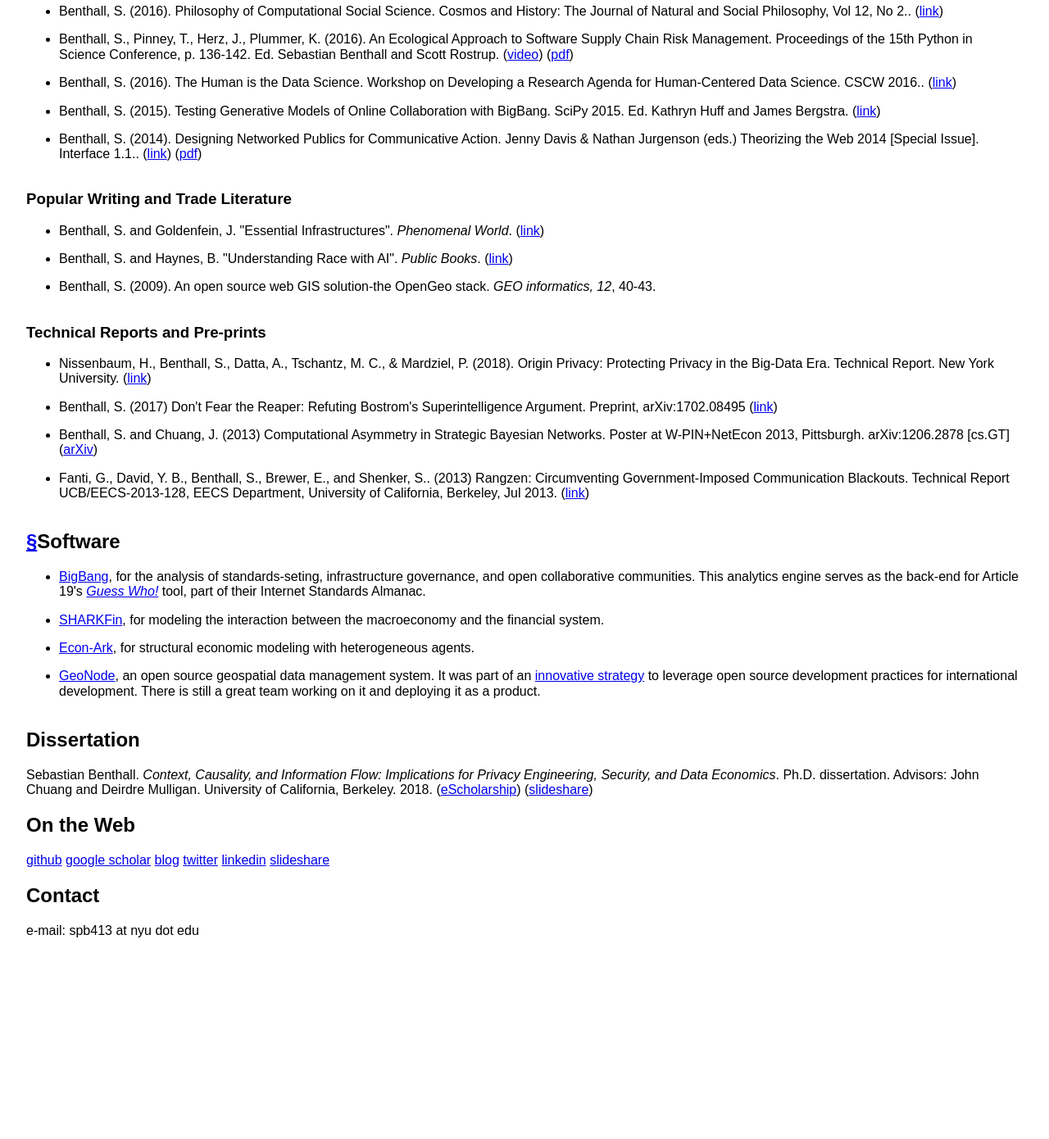
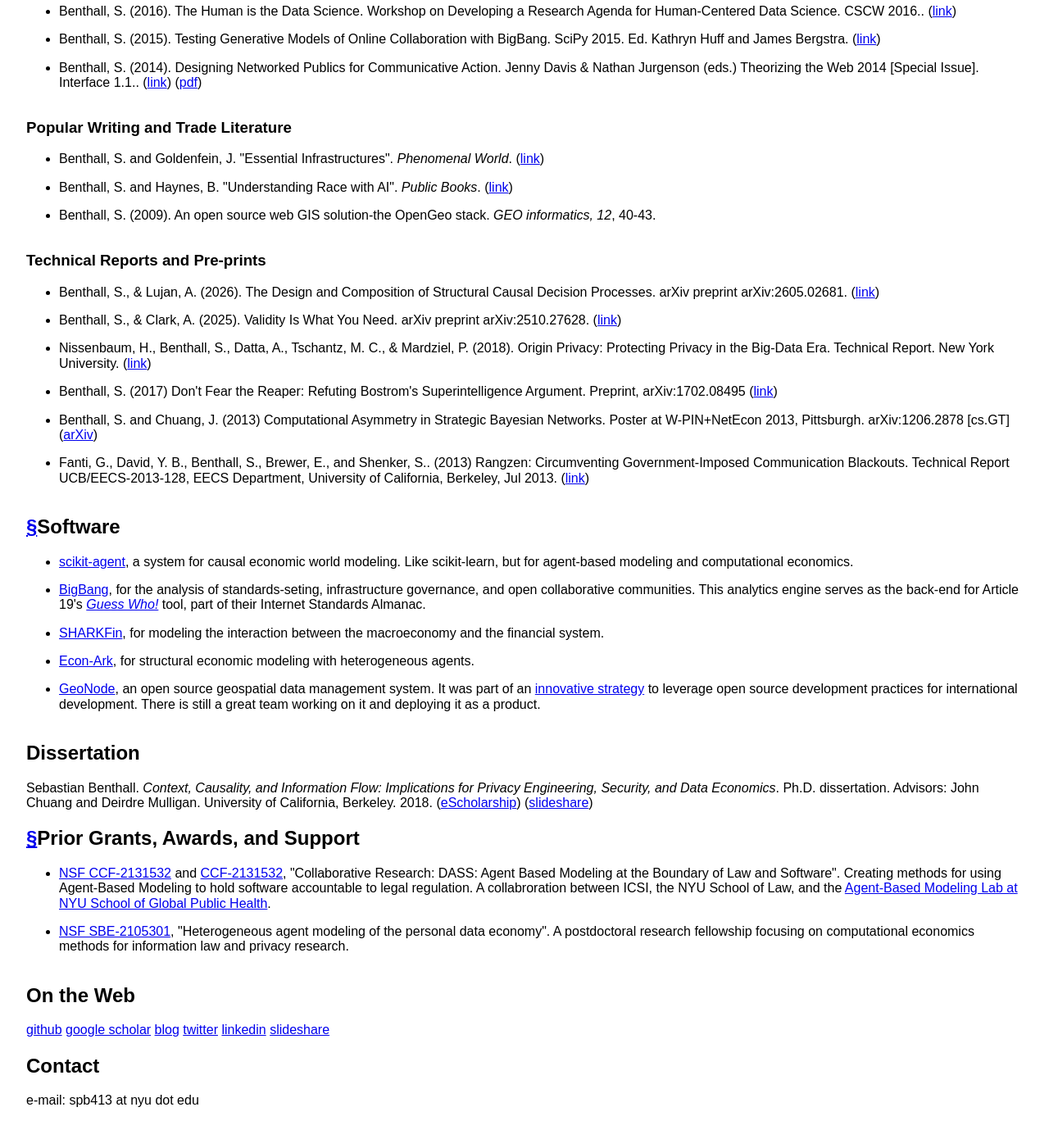
Before and after one commit to sbenthall/personal_website, a Jekyll site: the page built from index.md, in a window 1280 px wide and 1400 px high, scrolled down 1399 px. Shown: the top 1390 px of the window at 82% size. Built offline with Jekyll 4.4.1, drawn with Linux system fonts in a browser that asks for light colours; nearby versions of some CDN libraries; before the commit the page ends 2592 px from its top, so only the background shows below that; some of the changed text lies outside the part shown.

Commit message:
rejigger index content to foreground scikit-agent, new awards section for past work

```diff
--- a/index.md
+++ b/index.md
@@ -12,12 +12,9 @@
 
 <h2 id="projects"><a href="#projects">&sect;</a> Current Projects</h2>
 
-* Building a new open source computational economics tool that combines causal game theory and deep learning econometrics.
+* Building <a href="https://scikit-agent.org">scikit-agent</a>, a causal economic world modeling system and scientific library. This combines causal game theory and deep learning econometrics. Applying this to AI system and regulatory design.
 * Designing fiduciary artificial intelligence. Fiduciaries are trusted roles in society with specific legal duties. How can these duties inform the design of Trustworthy AI? What organizations can help standardize what fiduciary duties mean for AI? Supported by the Future of Life Foundation.
 * Envisioning new directions for computer and information science research for positive change to the <em>sociotechnical ecosystem</em>. Supported by <a href="https://www.nsf.gov/awardsearch/showAward?AWD_ID=2437745&HistoricalAwards=false">NSF #2437745</a>.
-* Developing Contextual Integrity through a technical standards working group and hybridization with Differential Privacy.
-* Creating methods for using Agent-Based Modeling to hold software accountable to legal regulation. I am (co-)PI, <a href="https://www.nsf.gov/awardsearch/showAward?AWD_ID=2131532&HistoricalAwards=false">NSF #2131532</a>, with the NYU School of Law, the <a href="https://publichealth.nyu.edu/research-scholarship/centers-labs-initiatives/agent-based-modeling-lab">Agent-Based Modeling Lab at NYU School of Global Public Health</a>, and the <a href="https://www.nsf.gov/awardsearch/showAward?AWD_ID=2131533&HistoricalAwards=false">International Computer Science Institute</a>.
-<!--* Developing a new configuration language for structural models in economics with the <a href="https://github.com/econ-ark/HARK">HARK</a> project.-->
 
 <h2 id="publications"><a href="#publications">&sect;</a> Publications</h2>
 
@@ -50,6 +47,8 @@
 
 <h3>Technical Reports and Pre-prints</h3>
 <ul>
+  <li>Benthall, S., & Lujan, A. (2026). The Design and Composition of Structural Causal Decision Processes. arXiv preprint arXiv:2605.02681. (<a href="https://arxiv.org/abs/2605.02681">link</a>)</li>
+  <li>Benthall, S., & Clark, A. (2025). Validity Is What You Need. arXiv preprint arXiv:2510.27628. (<a href="https://arxiv.org/abs/2510.27628">link</a>)</li>
   <li>Nissenbaum, H., Benthall, S., Datta, A., Tschantz, M. C., & Mardziel, P. (2018). Origin Privacy: Protecting Privacy in the Big-Data Era. Technical Report. New York University. (<a href="http://www.dtic.mil/dtic/tr/fulltext/u2/1057995.pdf">link</a>)</li>
   <li>Benthall, S. (2017) Don't Fear the Reaper: Refuting Bostrom's Superintelligence Argument. Preprint, arXiv:1702.08495 (<a href="https://arxiv.org/abs/1702.08495">link</a>)</li>
   <li>
@@ -62,6 +61,7 @@
 
 <h2 id="software"><a href="#software">&sect;</a>Software</h2>
 <ul>
+  <li><a href="http://github.com/scikit-agent/scikit-agent">scikit-agent</a>, a system for causal economic world modeling. Like scikit-learn, but for agent-based modeling and computational economics.</li>
   <li><a href="http://github.com/sbenthall/bigbang">BigBang</a>, for the analysis of standards-seting, infrastructure governance, and open collaborative communities. This analytics engine serves as the back-end for Article 19's <a href="https://www.article19.org/resources/internet-standards-almanac-whos-really-shaping-the-internet/"><em>Guess Who!</em></a> tool, part of their Internet Standards Almanac.</li>
   <li><a href="https://github.com/sbenthall/SHARKFin">SHARKFin</a>, for modeling the interaction between the macroeconomy and the financial system.</li>
   <li><a href="https://github.com/econ-ark">Econ-Ark</a>, for structural economic modeling with heterogeneous agents.</li>
@@ -71,6 +71,12 @@
 <h2 id="dissertation">Dissertation</h2>
 
 <p>Sebastian Benthall. <em>Context, Causality, and Information Flow: Implications for Privacy Engineering, Security, and Data Economics</em>. Ph.D. dissertation. Advisors: John Chuang and Deirdre Mulligan. University of California, Berkeley. 2018. (<a href="https://escholarship.org/uc/item/5sg7q32q">eScholarship</a>) (<a href="https://www.slideshare.net/SebastianBenthall/context-causality-and-information-flow-implications-for-privacy-engineering-security-and-data-economics">slideshare</a>)</p>
+
+<h2 id="awards"><a href="#awards">&sect;</a>Prior Grants, Awards, and Support</h2>
+<ul>
+  <li><a href="https://www.nsf.gov/awardsearch/showAward?AWD_ID=2131532">NSF CCF-2131532</a> and <a href="https://www.nsf.gov/awardsearch/showAward?AWD_ID=2131533">CCF-2131532</a>, "Collaborative Research: DASS: Agent Based Modeling at the Boundary of Law and Software". Creating methods for using Agent-Based Modeling to hold software accountable to legal regulation. A collabroration between ICSI, the NYU School of Law, and the <a href="https://publichealth.nyu.edu/research-scholarship/centers-labs-initiatives/agent-based-modeling-lab">Agent-Based Modeling Lab at NYU School of Global Public Health</a>.</li>
+  <li><a href="https://www.nsf.gov/awardsearch/show-award?AWD_ID=2105301">NSF SBE-2105301</a>, "Heterogeneous agent modeling of the personal data economy". A postdoctoral research fellowship focusing on computational economics methods for information law and privacy research.</li>
+</ul>
 
 <!--
 <h2>Background</h2>
```
